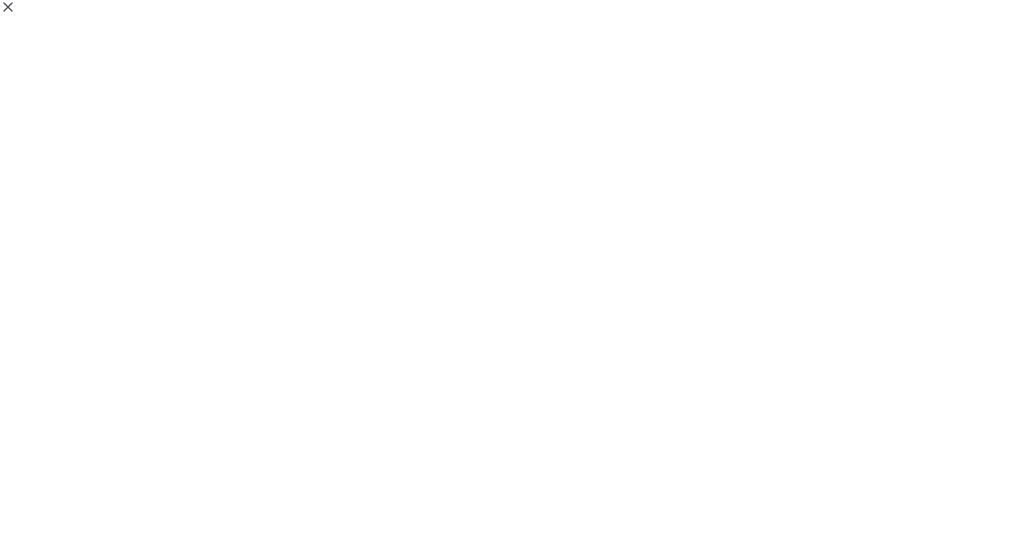
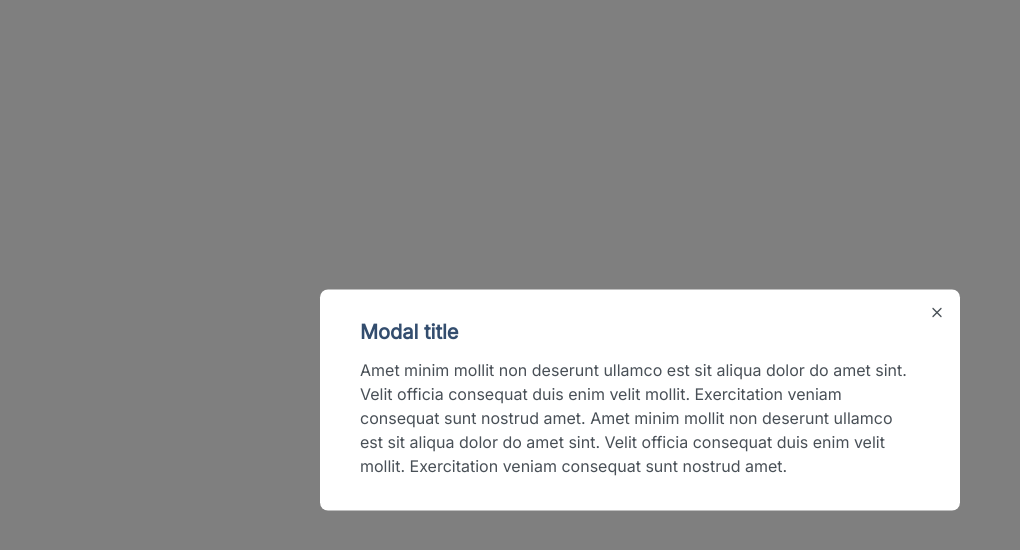
Before and after one commit to js-tasks-ru/htmlcss-20230411_valentina-471094, a website: page 05-lection3/02-modal/index.html in a window 1280 px wide. Both pictures are taken after a click on the button "Open modal". Shown: the whole page, without its empty margins (0-1020 px from the left). Drawn offline with Linux system fonts and the light colour scheme.

Commit message:
dz4-2-modal

```diff
--- a/05-lection3/02-modal/index.html
+++ b/05-lection3/02-modal/index.html
@@ -1,5 +1,4 @@
 <!DOCTYPE html>
-<!-- Страница с модалкой -->
 <html lang="ru">
     <head>
         <link rel="stylesheet" href="../../assets/css/main.css">
@@ -9,7 +8,14 @@
     <body style="display: grid; place-items: center">
         <button id="modal-open" class="button button_primary">Open modal</button>
         <div id="modal" class="modal">
-            <img id="modal-close" src="../../05-lection3/02-modal/images/x.svg">
+            <img id="modal-close" class="modal__close-trigger" src="../../05-lection3/02-modal/images/x.svg">
+            <div class="modal__title">
+                Modal title
+            </div>
+            <p class="modal__content">
+                Amet minim mollit non deserunt ullamco est sit aliqua dolor do amet sint. Velit officia consequat duis enim velit mollit. Exercitation veniam consequat sunt nostrud amet.
+                Amet minim mollit non deserunt ullamco est sit aliqua dolor do amet sint. Velit officia consequat duis enim velit mollit. Exercitation veniam consequat sunt nostrud amet.
+            </p>
         </div>
     </body>
     <script src="./index.js"></script>
--- a/05-lection3/02-modal/modal.css
+++ b/05-lection3/02-modal/modal.css
@@ -1,10 +1,36 @@
 .modal {
+  font-family: 'Inter', sans-serif;
+  font-style: normal;
+  font-weight: 400;
+  font-size: 16px;
+  line-height: 24px;
   position: fixed;
-  background: #ACB5BD;
+  top: 50%;
+  left: 50%;
+  transform: translate(-50%, -50%);
+  background: var(--grey-3);
   display: none;
   background: var(--white);
   border-radius: 8px;
   padding: 30px 40px 33px;
-  width: 100vw;
-  height: 100vh;
+  box-shadow: 0 0 0 50vmax rgba(0,0,0,.5);
 }
+
+.modal__title {
+  font-weight: 600;
+  font-size: 20px;
+  color: var(--blue-3);
+}
+
+.modal__content {
+  color: var(--grey-4);
+  margin: 0;
+  padding-top: 14px;
+}
+
+.modal__close-trigger {
+  position: absolute;
+  right: 15px;
+  top: 15px;
+  cursor: pointer;
+}
--- a/assets/css/main.css
+++ b/assets/css/main.css
@@ -10,6 +10,7 @@
     --purple-2: #5028C6;
     --blue-1: #4263EB;
     --blue-2: #2342C0;
+    --blue-3: #334D6E;
     --red: #F03D3E;
     --grey-1: #F8F9FA;
     --grey-2: #DDE2E5;
```
